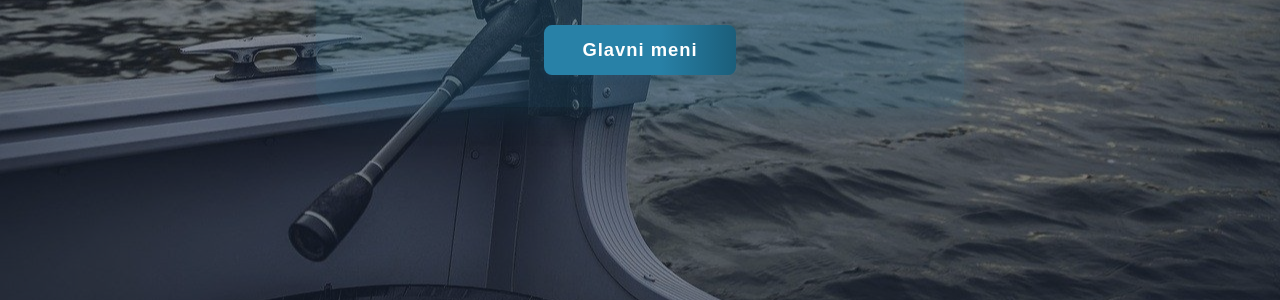
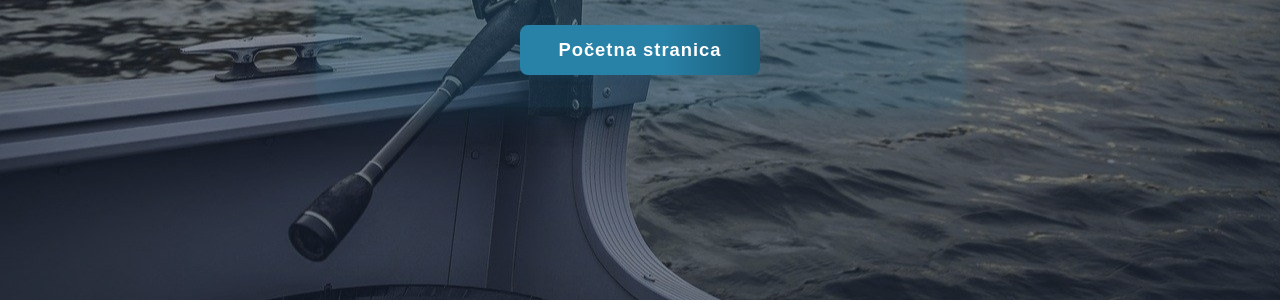
Before and after one commit to JohanLiebert363/Duoo, a plain HTML site: page index.html in a window 1280 px wide. Shown: the part 500-800 px from the top of the page. Drawn offline with Linux system fonts and the light colour scheme.

Commit message:
Update index.html

```diff
--- a/index.html
+++ b/index.html
@@ -87,7 +87,7 @@
         <h1>Dobrodošli na Duo Varalice!</h1>
         <p>Najbolje mesto za ljubitelje ribolova, varalica i saveta.<br>
         Pridružite nam se i otkrijte našu ponudu!</p>
-        <button onclick="window.location.href='duo.html'">Glavni meni</button>
+        <button onclick="window.location.href='duo.html'">Početna stranica</button>
 
     </div>
 </body>
```
